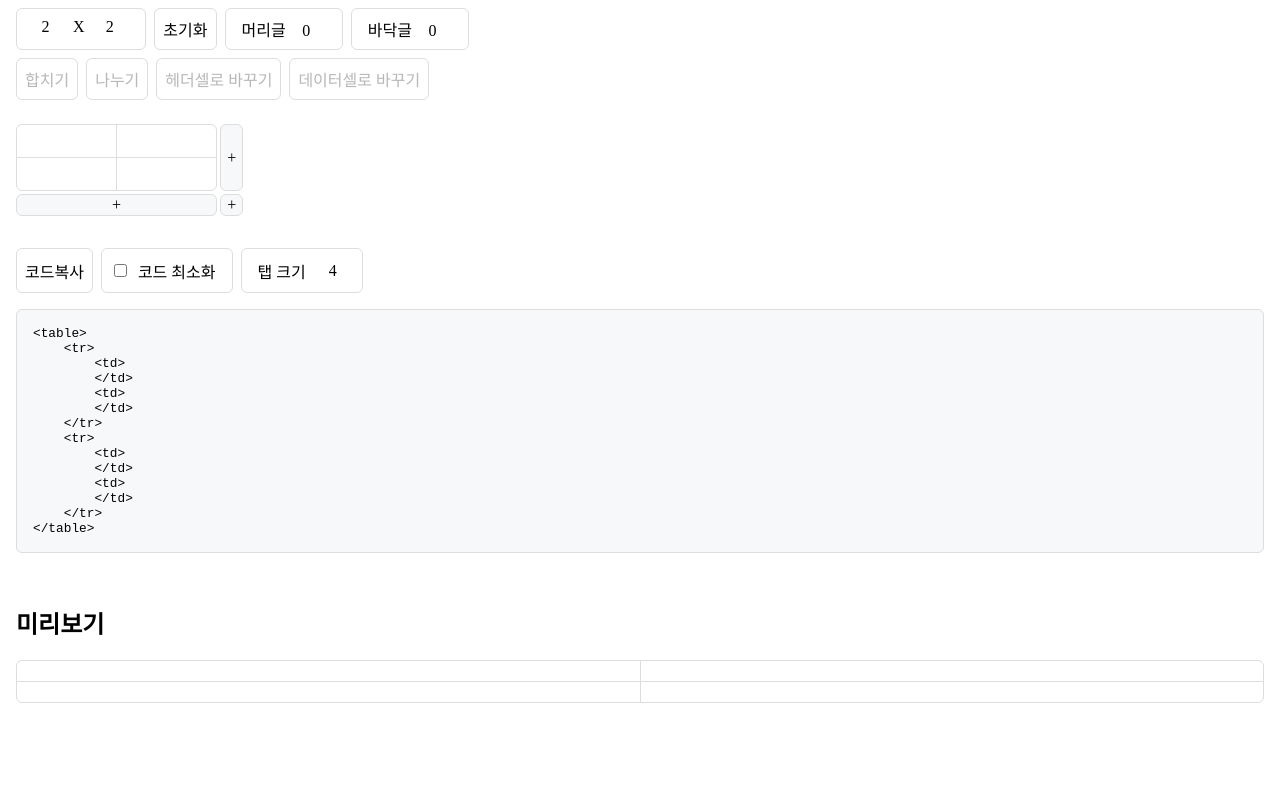
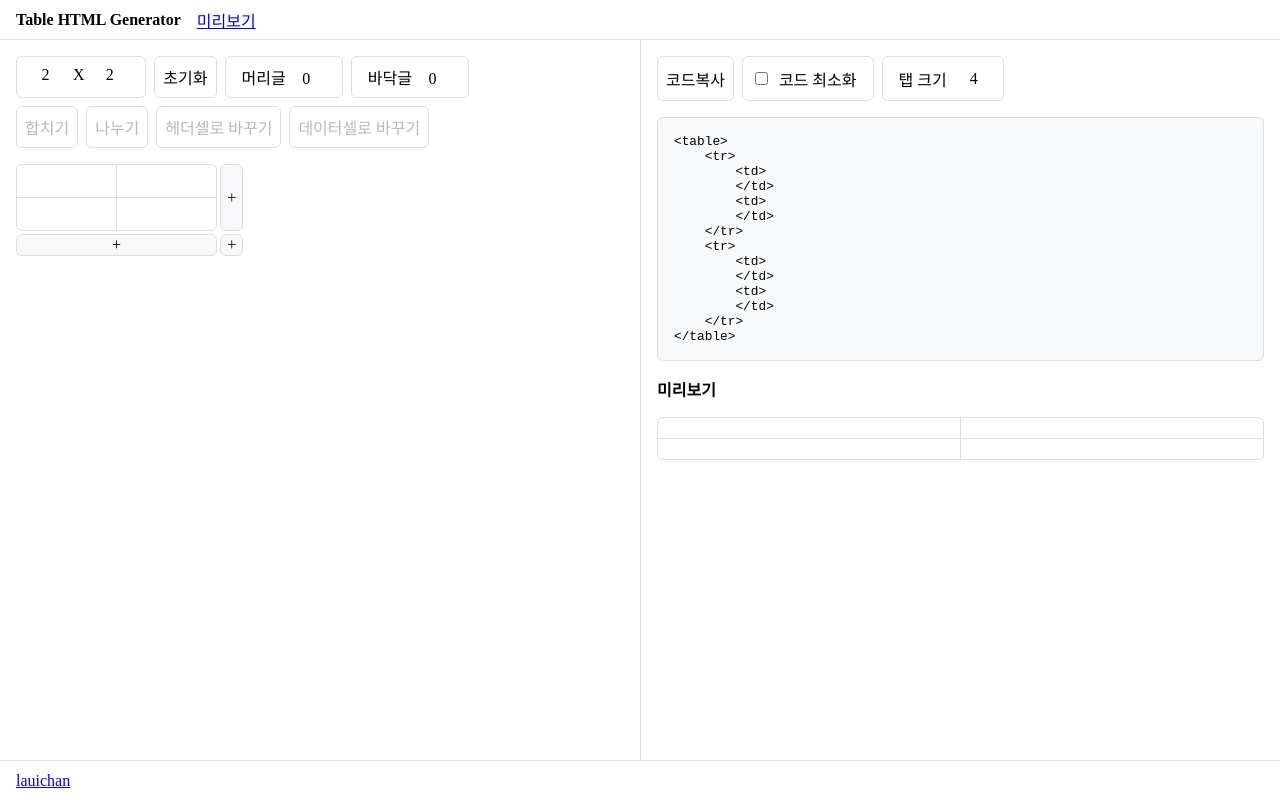
Before and after one commit to lauichan/table-generator, a React (Vite) app: page / in a window 1280 px wide. Built offline with nearby package versions, Linux system fonts and the light colour scheme.

Commit message:
style: header, footer 추가 레이아웃 정리

```diff
--- a/src/App.tsx
+++ b/src/App.tsx
@@ -8,11 +8,28 @@ function App() {
   const tableRowCol = { row: table.length, col: table[0].length };
 
   return (
-    <main>
-      <TableOptions tableRowCol={tableRowCol} />
-      <Table table={table} />
-      <PreviewCode table={table} />
-    </main>
+    <div className="container">
+      <header>
+        <h1>Table HTML Generator</h1>
+        <ul>
+          <li>
+            <a href="#preview">미리보기</a>
+          </li>
+        </ul>
+      </header>
+      <main>
+        <section>
+          <TableOptions tableRowCol={tableRowCol} />
+          <Table table={table} />
+        </section>
+        <section>
+          <PreviewCode table={table} />
+        </section>
+      </main>
+      <footer>
+        <a href="https://github.com/lauichan">lauichan</a>
+      </footer>
+    </div>
   );
 }
 
--- a/src/components/ContextMenu/ContextMenu.module.css
+++ b/src/components/ContextMenu/ContextMenu.module.css
@@ -2,6 +2,7 @@
   position: absolute;
   background-color: white;
   border: 1px solid #ddd;
+  border-radius: 6px;
   z-index: 999;
   list-style: none;
 }
--- a/src/components/PreviewCode/PreviewCode.module.css
+++ b/src/components/PreviewCode/PreviewCode.module.css
@@ -56,3 +56,7 @@
 .preview {
   margin: 1rem;
 }
+
+.preview > h2 {
+  margin: 1rem 0;
+}
--- a/src/components/PreviewCode/PreviewCode.tsx
+++ b/src/components/PreviewCode/PreviewCode.tsx
@@ -72,7 +72,7 @@ function PreviewCode({ table }: { table: CellInfo[][] }) {
         </pre>
       </section>
       <section className={styles['preview']}>
-        <h2>미리보기</h2>
+        <h2 id="preview">미리보기</h2>
         <div className="table-wrapper" dangerouslySetInnerHTML={{ __html: sanitizeHtml(code) }} />
       </section>
     </>
--- a/src/components/TableOptions/TableOptions.module.css
+++ b/src/components/TableOptions/TableOptions.module.css
@@ -7,7 +7,7 @@
 .controller .table-format {
   display: flex;
   flex-wrap: wrap;
-  margin: 0.5rem 1rem;
+  margin: 1rem 0.5rem 0.5rem 1rem;
   gap: 0.5rem;
 }
 
--- a/src/index.css
+++ b/src/index.css
@@ -8,9 +8,21 @@ body {
   font-size: 16px;
 }
 
+h1,
+h2,
+h3,
+h4,
+h5,
+h6 {
+  margin: 0;
+  padding: 0;
+  font-size: 100%;
+}
+
 ul {
   margin: 0;
   padding: 0;
+  list-style: none;
 }
 
 button,
@@ -24,9 +36,47 @@ label {
   cursor: pointer;
 }
 
-main {
+.container {
   display: flex;
   flex-direction: column;
+  min-height: 100vh;
+}
+
+.container > header {
+  display: flex;
+  align-items: center;
+  border-bottom: 1px solid #ddd;
+  height: 40px;
+  padding: 0 1rem;
+  gap: 1rem;
+}
+
+.container > footer {
+  display: flex;
+  align-items: center;
+  border-top: 1px solid #ddd;
+  height: 40px;
+  padding: 0 1rem;
+}
+
+main {
+  flex: 1;
+  display: grid;
+  grid-template-columns: 1fr 1fr;
+}
+
+main > section:last-child {
+  border-left: 1px solid #ddd;
+}
+
+@media (max-width: 1000px) {
+  main {
+    grid-template-columns: none;
+  }
+
+  main > section:last-child {
+    border-left: 0;
+  }
 }
 
 .table-wrapper {
```
